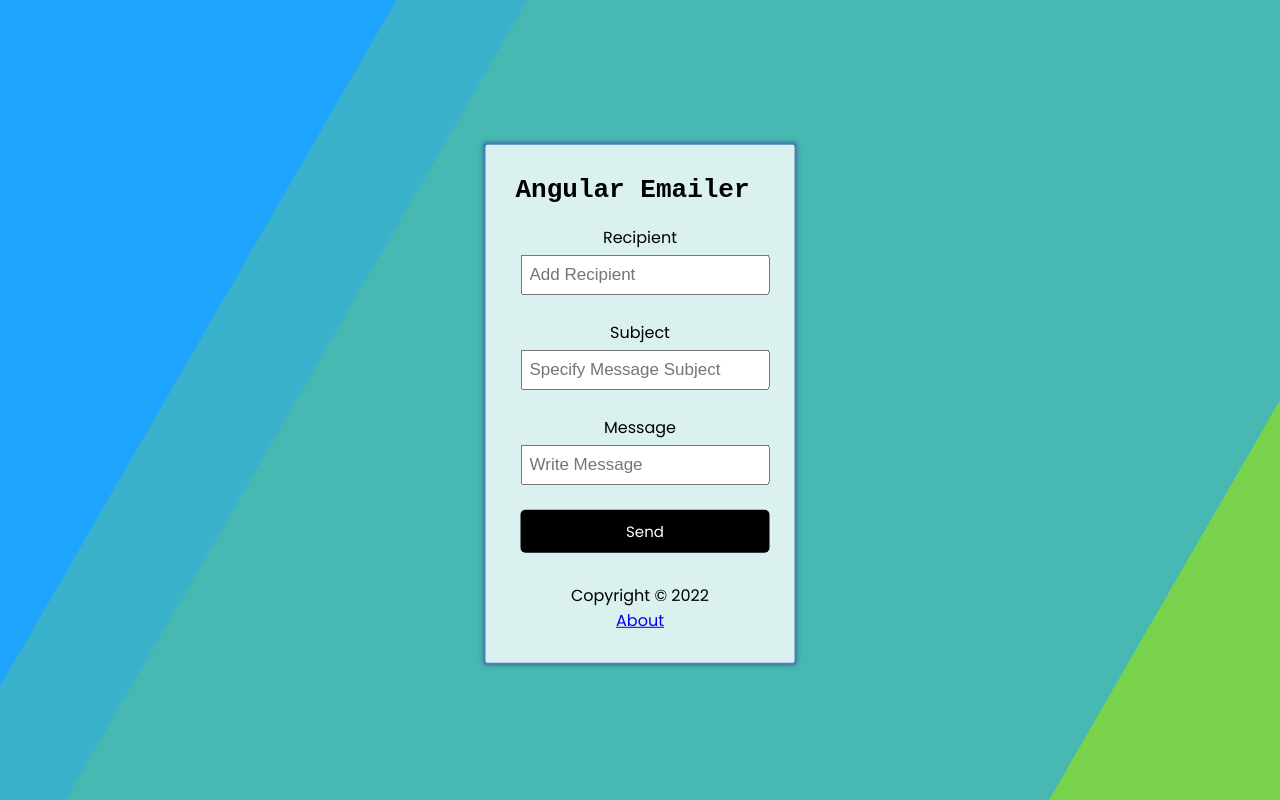
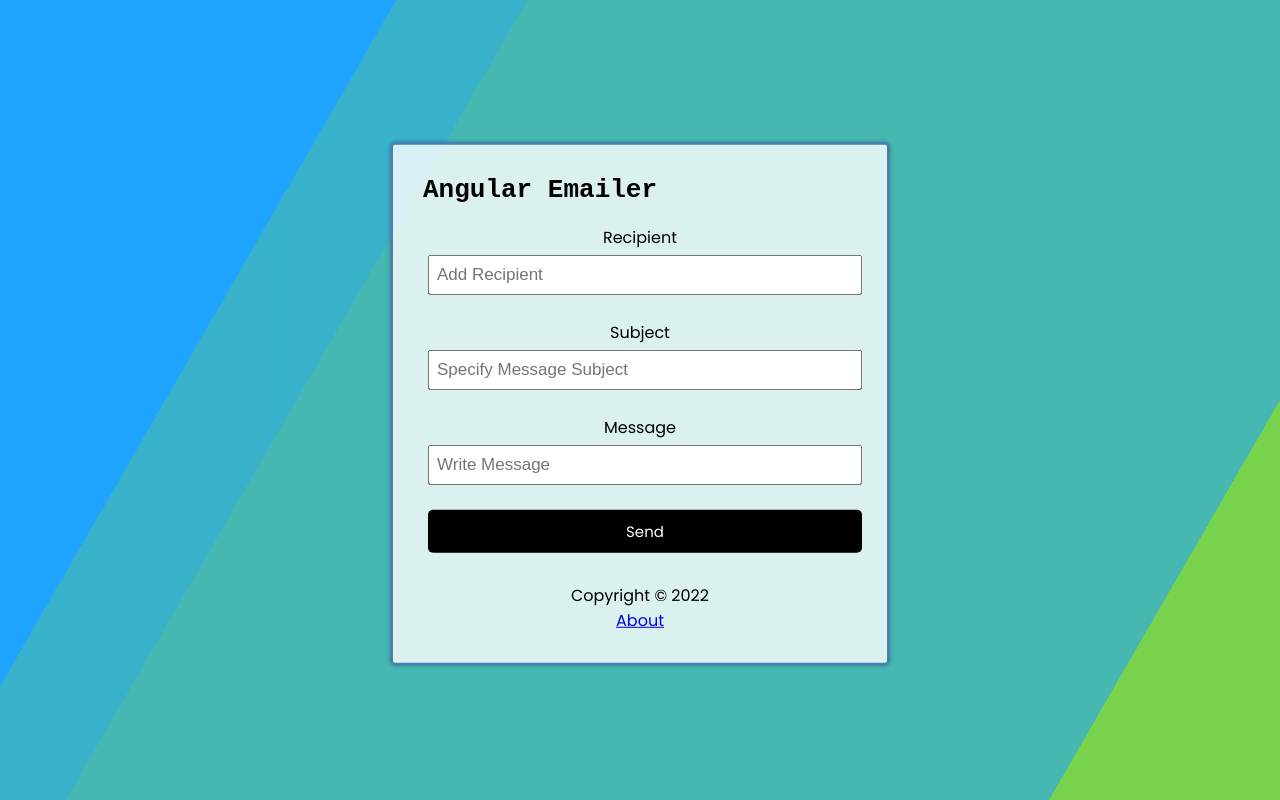
Before and after one commit to kyledavis109/Angular-App, an Angular app: page / in a window 1280 px wide. Built offline with nearby package versions, Linux system fonts and the light colour scheme.

Commit message:
Made css for container wider.

```diff
--- a/src/app/components/header/header.component.css
+++ b/src/app/components/header/header.component.css
@@ -3,5 +3,4 @@ header {
     justify-content: space-between;
     align-items: center;
     margin-bottom: 20px;
-    /* margin-left: 24px; */
 }
--- a/src/styles.css
+++ b/src/styles.css
@@ -12,6 +12,7 @@ body {
 
 .container {
   max-width: 500px;
+  width: 500px;
   margin: 30px auto;
   overflow: auto;
   min-height: 350px;
```
